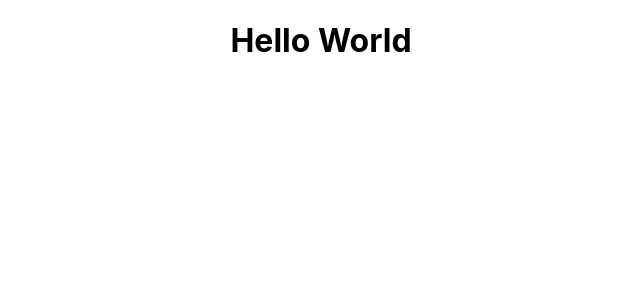
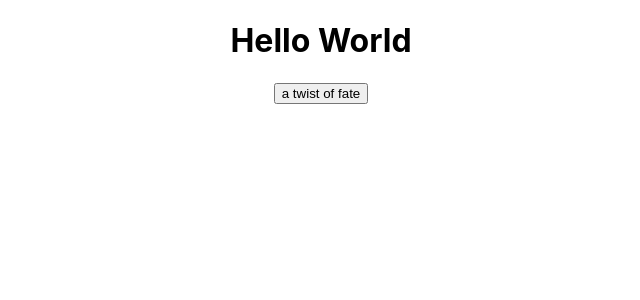
Before and after one commit to nathanmvu/twist-of-fate, a React (Create React App) app: page / in a window 1280 px wide. Shown: the top 300 px of the page, without its empty margins (319-959 px from the left). Built offline with nearby package versions, Linux system fonts and the light colour scheme.

Commit message:
added tailwind config, testing react component creation

```diff
--- a/package.json
+++ b/package.json
@@ -9,6 +9,7 @@
     "react": "^18.2.0",
     "react-dom": "^18.2.0",
     "react-scripts": "5.0.1",
+    "tailwindcss": "^3.3.5",
     "web-vitals": "^2.1.4"
   },
   "scripts": {
--- a/src/App.js
+++ b/src/App.js
@@ -1,11 +1,13 @@
 import logo from './logo.svg';
 import './App.css';
-import Home from './pages/Home'
+import './index.css';
+import { Home, PostIt} from './pages/Home'
 
 function App() {
   return (
     <div className="App">
       <Home />
+      <PostIt/>
     </div>
   );
 }
--- a/src/pages/Home.js
+++ b/src/pages/Home.js
@@ -1,4 +1,5 @@
 import React from 'react';
+
 
 const Home = () => {
   return (
@@ -6,4 +7,13 @@ const Home = () => {
   )
 }
 
-export default Home;
+// export default Home;
+
+const PostIt = () => {
+  return (
+    <button class="post-it hover:bg-cyan-600 ...">a twist of fate</button>
+  );
+};
+
+
+export {Home, PostIt}
```
Also changed, not shown: tailwind.config.js (added, +8 -0 lines), 1 other file (tests, documents, lock files or other folders).
